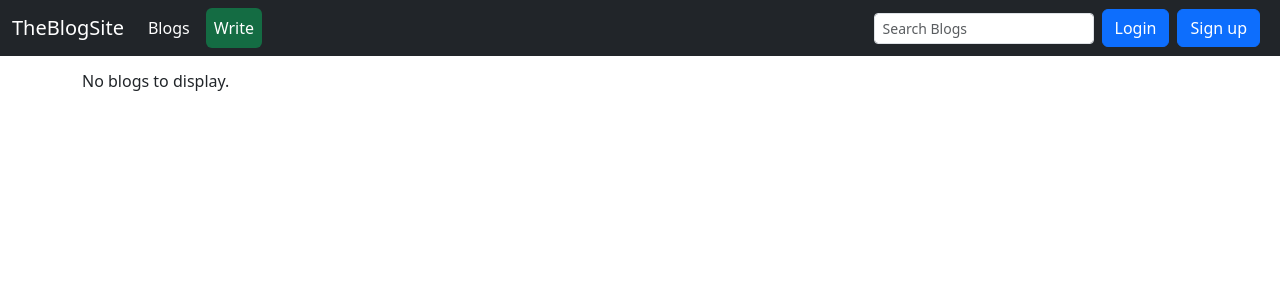
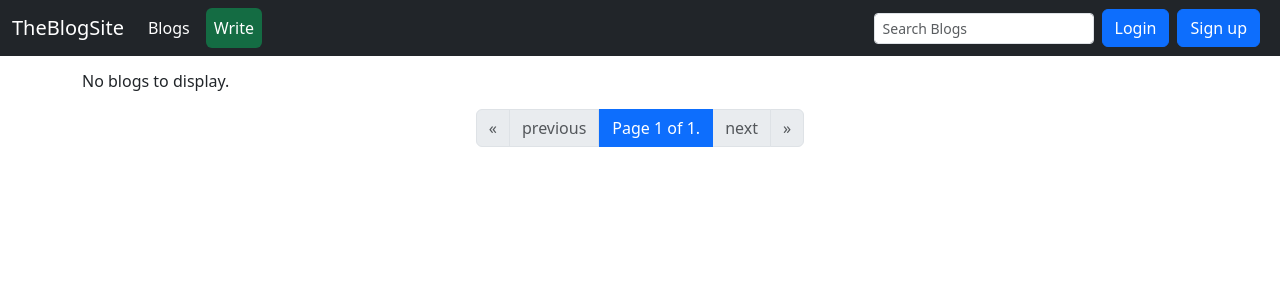
Before and after one commit to Nitin-Yadav-1/django-blog-site, a Django app: page /blog/all/ in a window 1280 px wide. Shown: the top 300 px of the page. Run offline with Django 5.2, Linux system fonts and the light colour scheme; data that the repository does not hold is empty.

Commit message:
paginate blogs

```diff
--- a/blog/templates/all_blogs.html
+++ b/blog/templates/all_blogs.html
@@ -3,7 +3,7 @@
 {% block content %}
 
 <div class="container">
-  {% for blog in blogs %}
+  {% for blog in page_obj %}
   <div class="card mb-5" style="border: none;">
     <h4 class="card-title">{{ blog.title|title }}</h4>
     <div class="card-body">
@@ -16,5 +16,28 @@
   {% endfor %}
 </div>
 
+<nav>
+  <ul class="pagination justify-content-center">
+    {% if page_obj.has_previous %}
+      <li class="page-item"><a class="page-link" href="?page=1">&laquo;</a></li>
+      <li class="page-item"><a class="page-link" href="?page={{ page_obj.previous_page_number }}">previous</a></li>
+    {% else %}
+      <li class="page-item disabled"><a class="page-link" href="">&laquo;</a></li>
+      <li class="page-item disabled"><a class="page-link" href="">previous</a></li>
+    {% endif %}
+
+    <li class="page-item page-link active">
+      Page {{ page_obj.number }} of {{ page_obj.paginator.num_pages }}.
+    </li>
+
+    {% if page_obj.has_next %}
+     <li class="page-item"><a class="page-link" href="?page={{ page_obj.next_page_number }}">next</a></li>
+     <li class="page-item"><a class="page-link" href="?page={{ page_obj.paginator.num_pages }}">&raquo;</a></li>
+    {% else %}
+     <li class="page-item disabled"><a class="page-link" href="">next</a></li>
+     <li class="page-item disabled"><a class="page-link" href="">&raquo;</a></li>
+    {% endif %}
+  </ul>
+</nav>
 
 {% endblock %}
--- a/blog/views.py
+++ b/blog/views.py
@@ -3,13 +3,16 @@ from django.urls import reverse
 from django.views.decorators.http import require_GET, require_http_methods
 from django.contrib.auth.decorators import login_required
 from django.http import Http404
+from django.core.paginator import Paginator
 from . import models, forms
 
 
 @require_GET
 def allBlogs(request):
   blogs = models.Blog.objects.all()
-  return render(request, 'all_blogs.html', {'blogs' : blogs})
+  paginator = Paginator(blogs, 10)
+  page_obj = paginator.get_page(request.GET.get('page'))
+  return render(request, 'all_blogs.html', {'page_obj': page_obj})
 
 
 @require_GET
```
